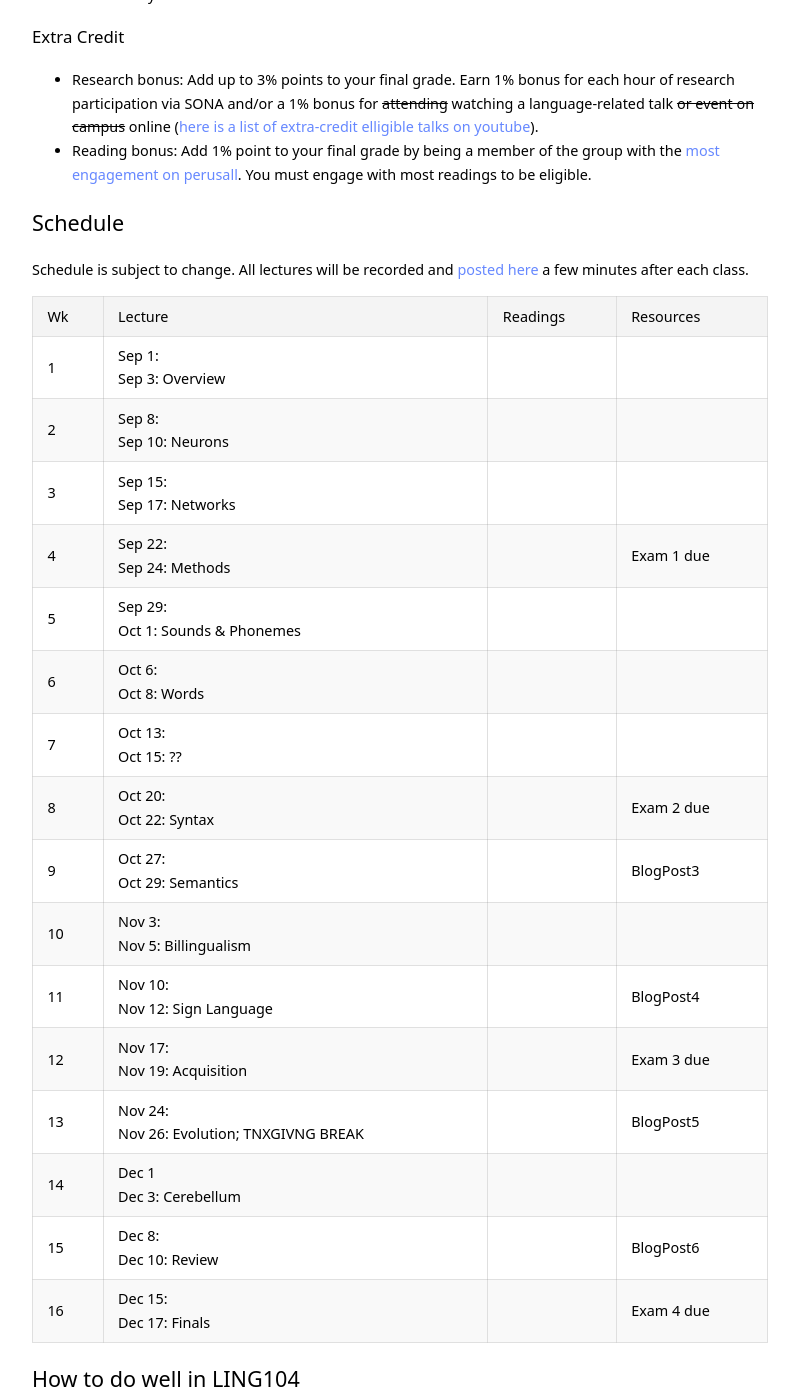
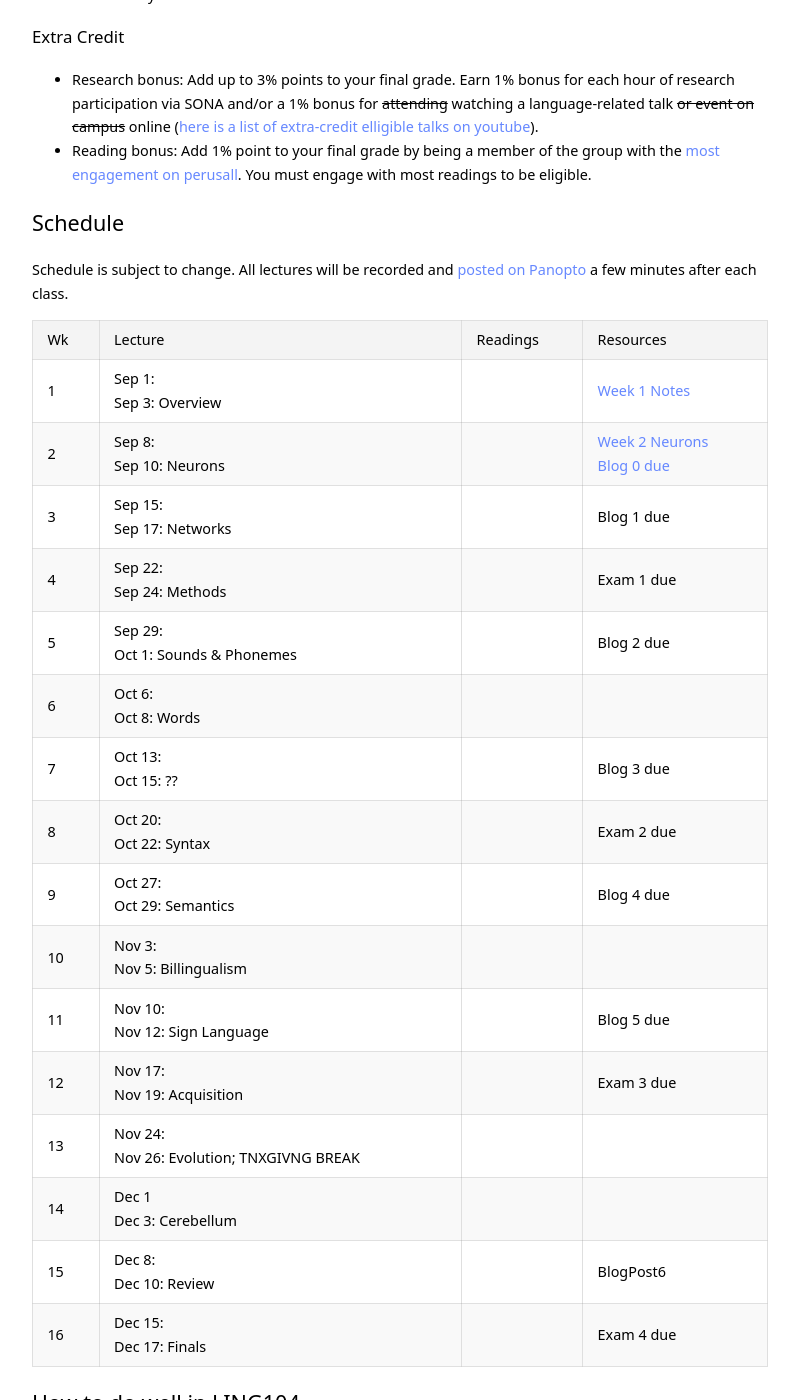
Before and after one commit to kschuler/ling104, a Jekyll site: the page built from index.md, in a window 1280 px wide and 1400 px high, scrolled down 1251 px. Shown: the whole window, without its empty margins (240-1039 px from the left). Built offline with Jekyll 4.4.1, drawn with Linux system fonts in a browser that asks for light colours.

Commit message:
Update index.md

```diff
--- a/index.md
+++ b/index.md
@@ -43,23 +43,23 @@ This course offers an introduction to the brain basis of language. Its primary g
 - **Reading bonus:** Add 1% point to your final grade by being a member of the group with the [most engagement on perusall](resources/how-perusall-works.pdf). You must engage with most readings to be eligible.
 
 ## Schedule
-Schedule is subject to change. All lectures will be recorded and [posted here](404.html) a few minutes after each class.
+Schedule is subject to change. All lectures will be recorded and [posted on Panopto](404.html) a few minutes after each class.
 
 Wk  | Lecture | Readings | Resources
   --- | --- | --- | ---
-1 | Sep 1: <br> Sep 3: Overview| |
-2 | Sep 8: <br> Sep 10: Neurons | |
-3 | Sep 15: <br> Sep 17: Networks | |
+1 | Sep 1: <br> Sep 3: Overview| | [Week 1 Notes](https://docs.google.com/document/d/1PRnxbS35voE_a0O-zt9b5AgpzA90kzHGQmPOjIeMIoo)
+2 | Sep 8: <br> Sep 10: Neurons | | [Week 2 Neurons](https://docs.google.com/document/d/10m2TaXG4dH76JJWaoWzONSnLYD6Opt5RjLd1bbx04pE/edit?usp=sharing) <br>[Blog 0 due](https://docs.google.com/document/d/1R1Kg8u-a-HrHxRMTSBi6Wd1KjRrRTWkI7H1oB5bquEY)
+3 | Sep 15: <br> Sep 17: Networks | | Blog 1 due
 4 | Sep 22: <br> Sep 24: Methods | | Exam 1 due
-5 | Sep 29: <br> Oct 1: Sounds & Phonemes | |
+5 | Sep 29: <br> Oct 1: Sounds & Phonemes | | Blog 2 due
 6 | Oct 6: <br> Oct 8: Words | |
-7 | Oct 13: <br> Oct 15: ?? | |
+7 | Oct 13: <br> Oct 15: ?? | | Blog 3 due
 8 | Oct 20: <br> Oct 22: Syntax | | Exam 2 due
-9 | Oct 27: <br> Oct 29: Semantics | | BlogPost3
+9 | Oct 27: <br> Oct 29: Semantics | | Blog 4 due
 10 | Nov 3: <br> Nov 5: Billingualism| |
-11 | Nov 10: <br> Nov 12: Sign Language| | BlogPost4
+11 | Nov 10: <br> Nov 12: Sign Language| | Blog 5 due
 12 | Nov 17: <br> Nov 19: Acquisition | | Exam 3 due
-13 | Nov 24: <br> Nov 26: Evolution; TNXGIVNG BREAK | | BlogPost5
+13 | Nov 24: <br> Nov 26: Evolution; TNXGIVNG BREAK | |
 14 | Dec 1 <br> Dec 3:  Cerebellum | |
 15 | Dec 8: <br> Dec 10: Review | | BlogPost6
 16 | Dec 15: <br> Dec 17: Finals | | Exam 4 due
```
